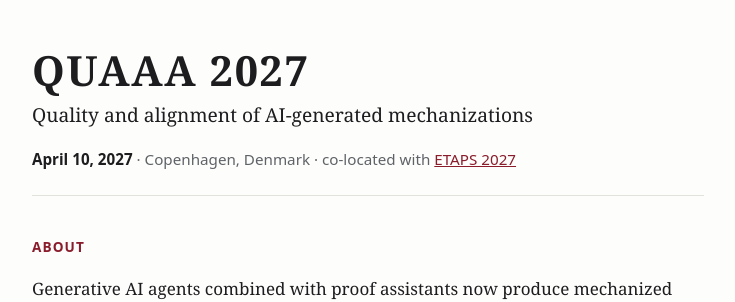
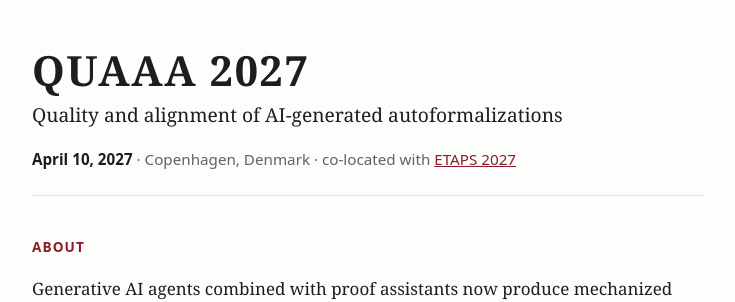
Before and after one commit to Copilots-for-Isabelle/quaaa, a Jekyll site: the page built from index.md, in a window 1280 px wide. Shown: the top 302 px of the page, without its empty margins (272-1007 px from the left). Built offline with Jekyll 4.4.1, drawn with Linux system fonts in a browser that asks for light colours; our own code applies the rules of GitHub Pages for plain Markdown files.

Commit message:
Tagline: AI-generated autoformalizations
Co-Authored-By: Claude Opus 5.5 <noreply@anthropic.com>
Claude-Session: https://claude.ai/code/session_01K3U9xdzSzHNJq1EUDNv6W5

```diff
--- a/_config.yml
+++ b/_config.yml
@@ -1,7 +1,7 @@
 # Site-wide settings. Restart `jekyll serve` after editing this file.
 
 title: QUAAA 2027
-tagline: Quality and alignment of AI-generated mechanizations
+tagline: Quality and alignment of AI-generated autoformalizations
 description: >-
   QUAAA 2027: an informal ETAPS workshop on the quality and alignment of
   mechanized results produced by generative AI agents.
```
